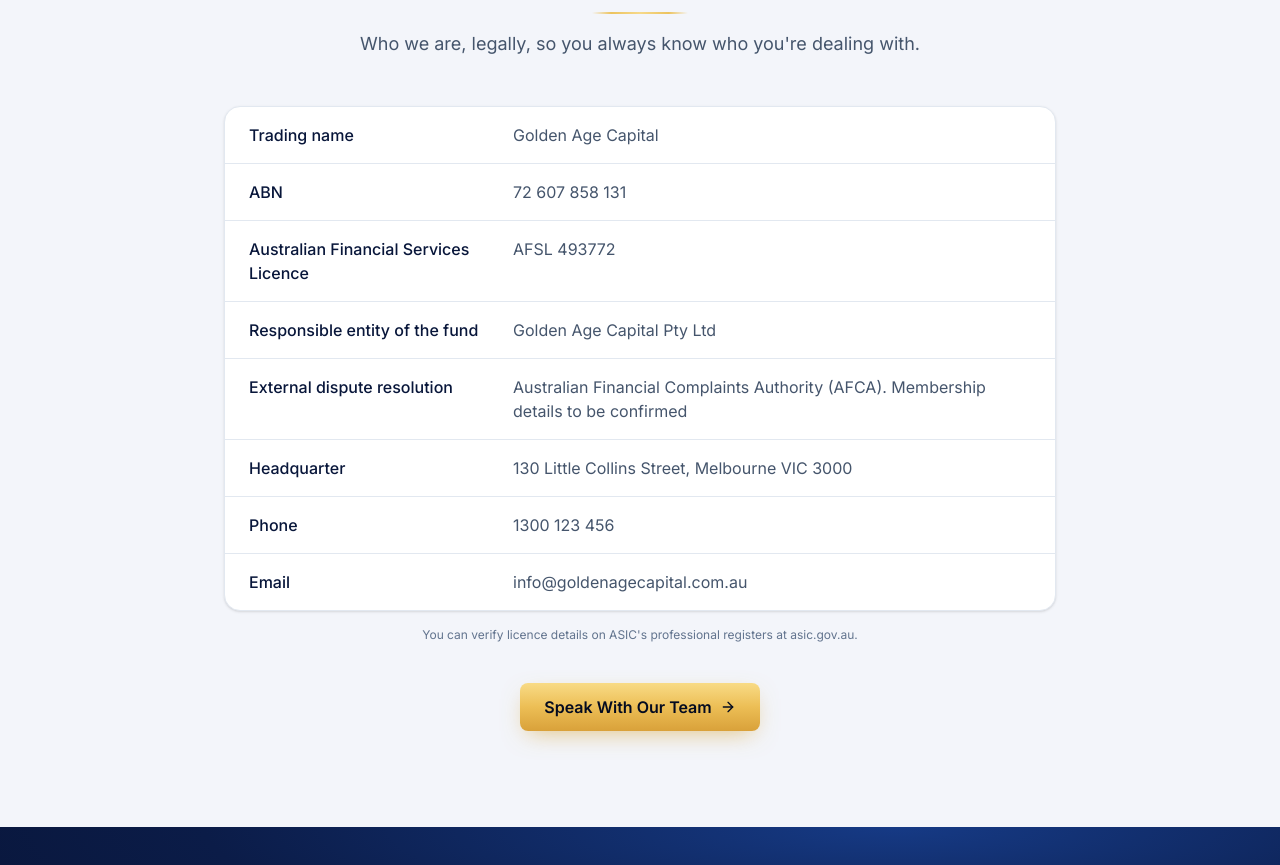
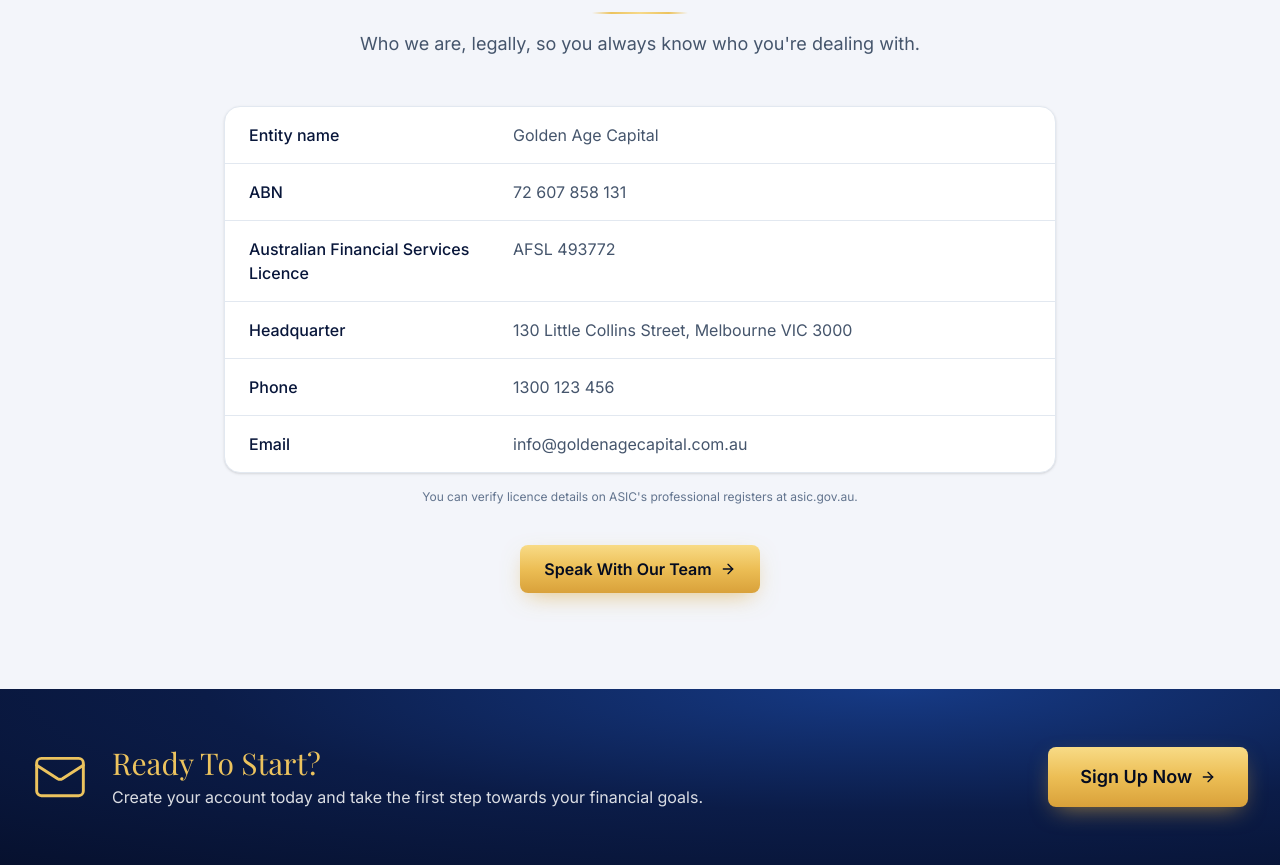
Before and after one commit to commbanksecurity/dep-proj, a Next.js app: page /about-us in a window 1280 px wide. Shown: the part 4416-5281 px from the top of the page. Built offline with nearby package versions, Linux system fonts and the light colour scheme; a web font is replaced by a local one.

Commit message:
Remove responsible entity and dispute resolution rows from about page

```diff
--- a/src/app/about-us/page.tsx
+++ b/src/app/about-us/page.tsx
@@ -191,11 +191,9 @@ export default function AboutPage() {
           <SectionHeading title="Company Registration Details" subtitle="Who we are, legally, so you always know who you're dealing with." />
           <dl className="divide-y divide-slate-200 overflow-hidden rounded-2xl border border-slate-200 bg-white shadow-sm">
             {[
-              ["Trading name", site.name],
+              ["Entity name", site.name],
               ["ABN", site.abn],
               ["Australian Financial Services Licence", site.afsl],
-              ["Responsible entity of the fund", site.responsibleEntity],
-              ["External dispute resolution", "Australian Financial Complaints Authority (AFCA). Membership details to be confirmed"],
               ["Headquarter", site.address],
               ["Phone", site.phone],
               ["Email", site.email],
```
